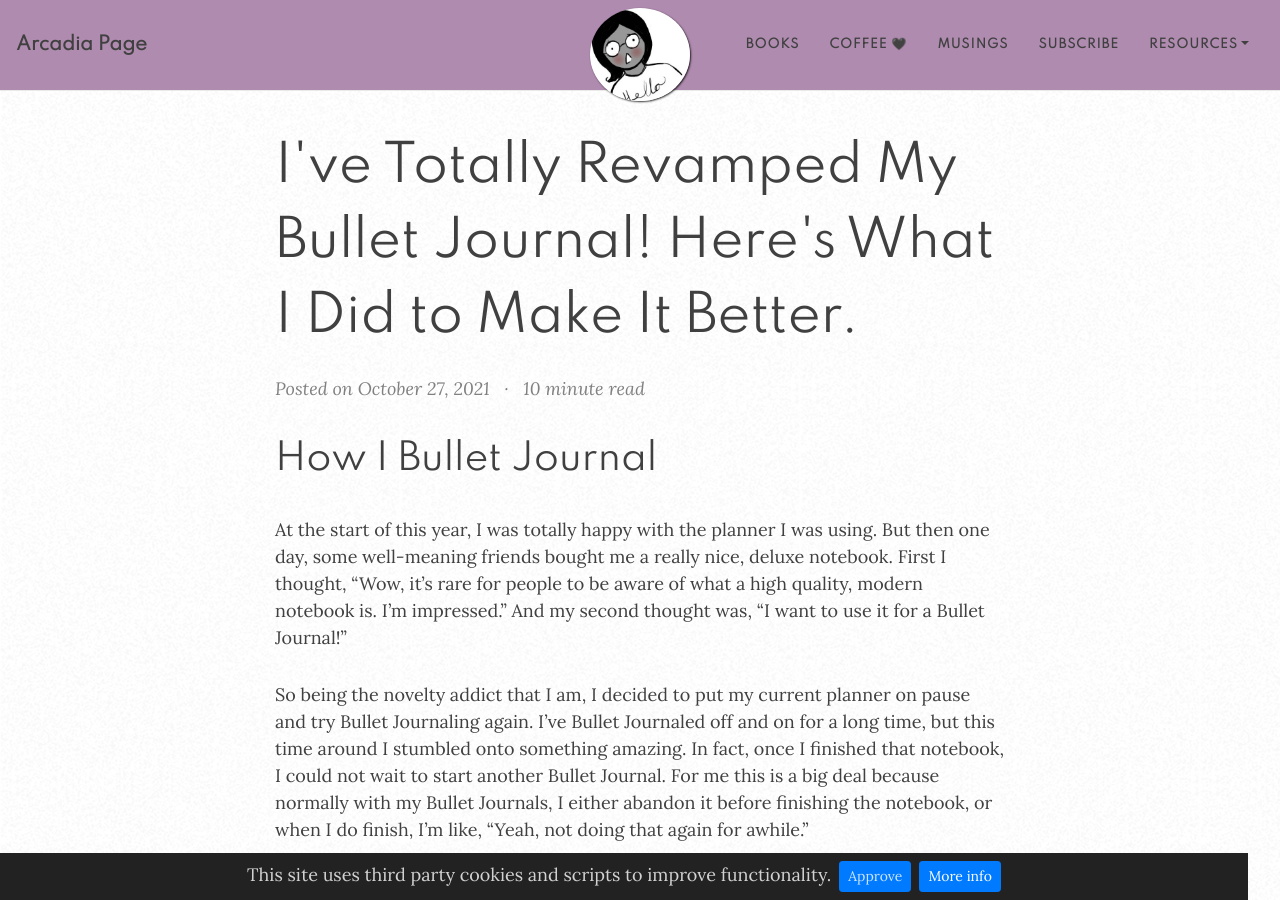
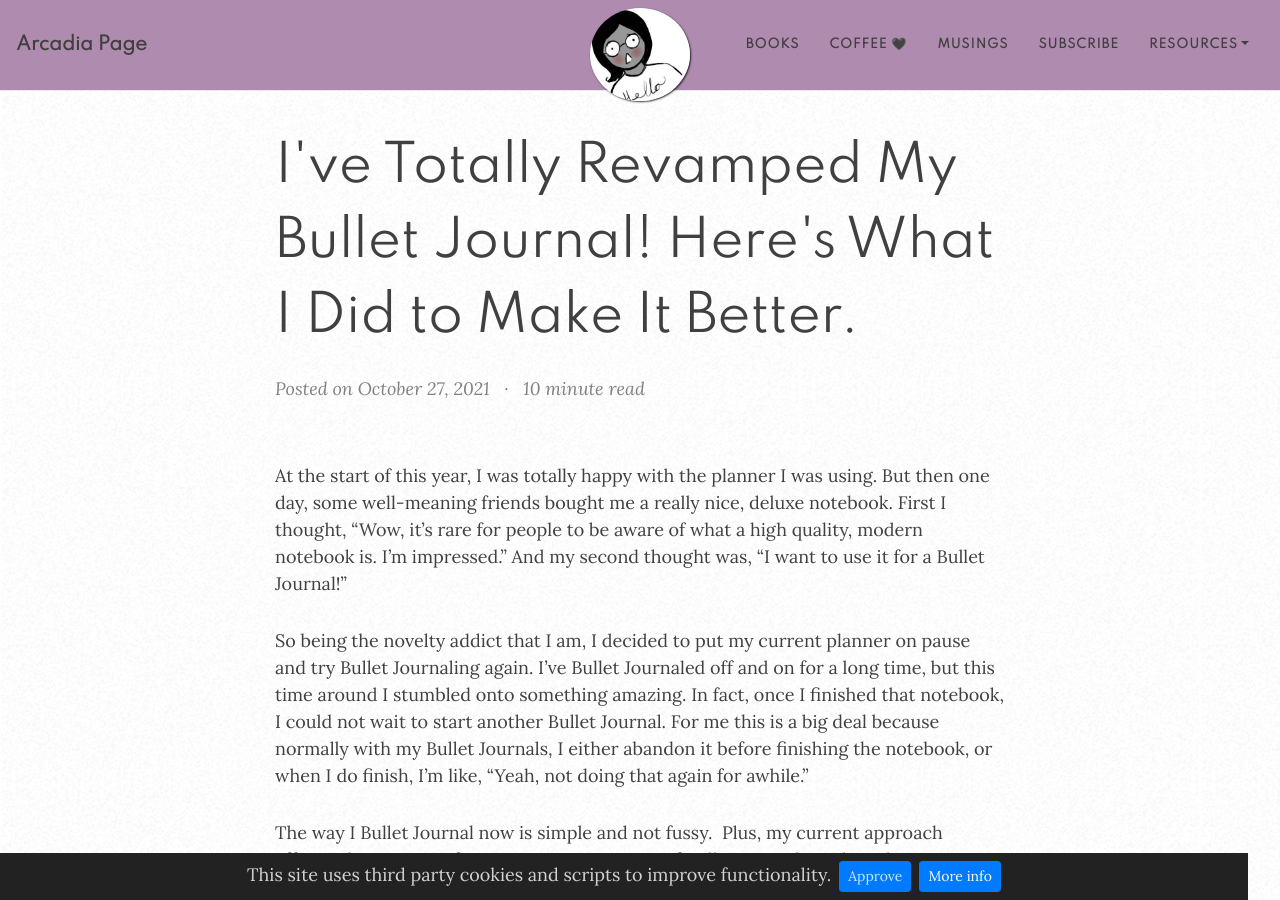
Before and after one commit to arcadiapage/arcadiapage.github.io, a Jekyll site: the page built from _posts/2021-10-27-i-totally-revamped-my-bullet-journal-here-s-what-i-did-to-make-it-better.md, in a window 1280 px wide and 900 px high. Built offline with Jekyll 4.4.1, drawn with Linux system fonts in a browser that asks for light colours; nearby versions of some CDN libraries; comment, search, counter and statistics services are not loaded.

Commit message:
Update from Forestry.io arcadiapage updated _posts/2021-10-27-i-totally-revamped-my-bullet-journal-here-s-what-i-did-to-make-it-better.md

```diff
--- a/_posts/2021-10-27-i-totally-revamped-my-bullet-journal-here-s-what-i-did-to-make-it-better.md
+++ b/_posts/2021-10-27-i-totally-revamped-my-bullet-journal-here-s-what-i-did-to-make-it-better.md
@@ -7,8 +7,6 @@ tags:
 - Season 2 Thoughtful Planning
 
 ---
-# How I Bullet Journal
-
 At the start of this year, I was totally happy with the planner I was using. But then one day, some well-meaning friends bought me a really nice, deluxe notebook. First I thought, "Wow, it's rare for people to be aware of what a high quality, modern notebook is. I'm impressed." And my second thought was, "I want to use it for a Bullet Journal!"
 
 So being the novelty addict that I am, I decided to put my current planner on pause and try Bullet Journaling again. I've Bullet Journaled off and on for a long time, but this time around I stumbled onto something amazing. In fact, once I finished that notebook, I could not wait to start another Bullet Journal. For me this is a big deal because normally with my Bullet Journals, I either abandon it before finishing the notebook, or when I do finish, I'm like, "Yeah, not doing that again for awhile."
```
